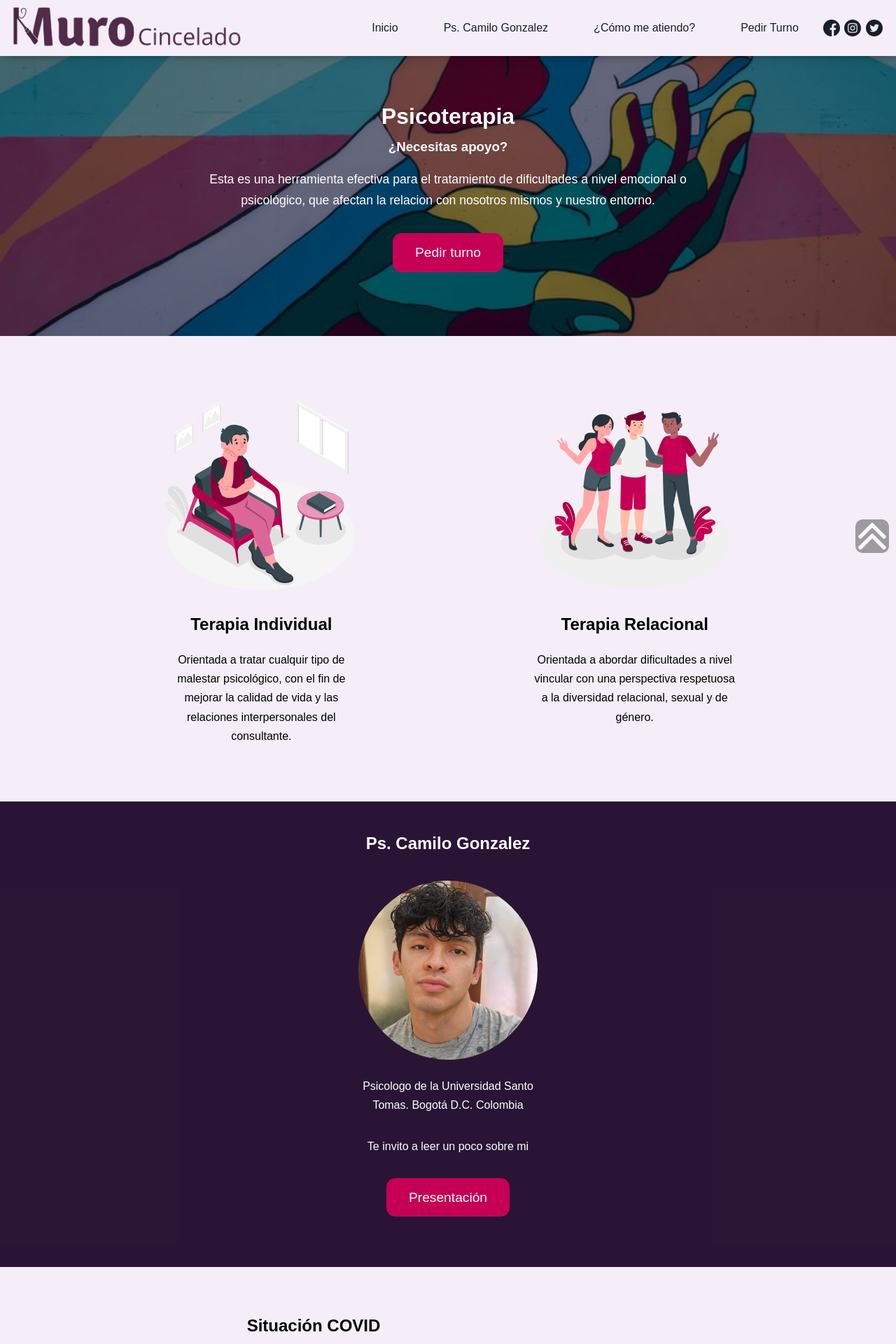
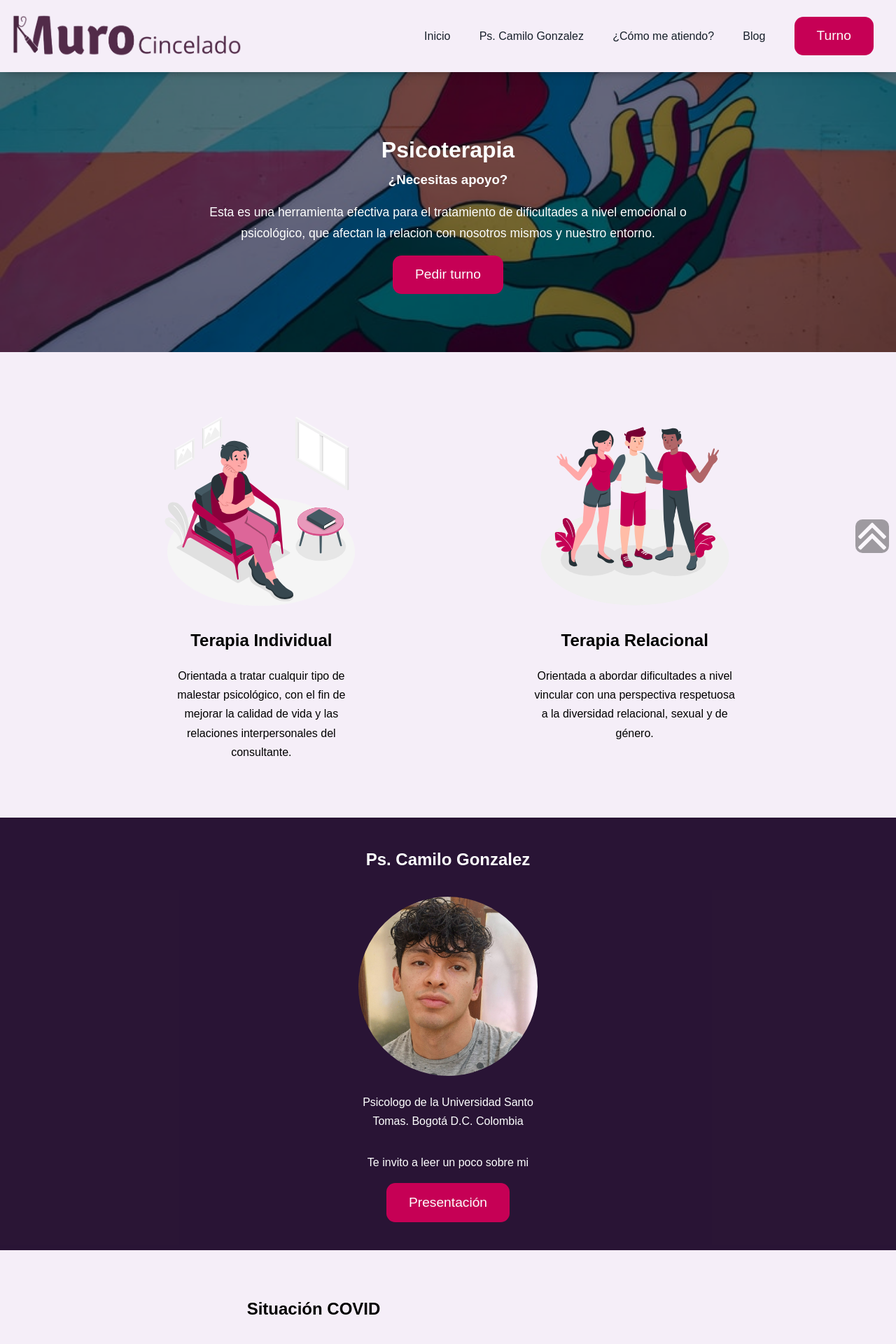
Before and after one commit to jmilo13/muro-cincelado, a Next.js app: page / in a window 1280 px wide. Shown: the top 1920 px of the page at 70% size. Built offline with nearby package versions, Linux system fonts and the light colour scheme; a web font is replaced by a local one.

Commit message:
include blog link and callToAction in navbar fix margin CallToAction

```diff
--- a/components/CallToAction.js
+++ b/components/CallToAction.js
@@ -18,7 +18,6 @@ export default function Service (props) {
                         display: block;
                         width: max-content;
                         padding: 0.7rem 2rem;
-                        margin: 2rem auto;
                         background: var(--primary-color);
                         text-decoration: none;
                         color: var(--letter-on-dark);
--- a/components/Hero.js
+++ b/components/Hero.js
@@ -9,11 +9,13 @@ export default function Hero (props) {
                     <h2 className="hero__title">{title}</h2>
                     <h3 className="hero__subtitle">{subtitle}</h3>
                     <p className="hero__text">{children}</p>
-                    <CallToAction
-                        link="https://wa.me/message/LBT3GA3KFI23E1"
-                        text={buttonText}
-                        external={true}
-                    />
+                    <div className='hero__button'>
+                        <CallToAction
+                            link="https://wa.me/message/LBT3GA3KFI23E1"
+                            text={buttonText}
+                            external={true}
+                        />
+                    </div>
                 </div>
                 <style jsx>
                     {`
@@ -50,6 +52,10 @@ export default function Hero (props) {
                     font-size: 1.1rem;
                     margin: 1rem;
                     }
+                    .hero__button{
+                    width: fit-content;
+                    margin: auto
+                    }
                     @media (max-width: 59rem) {
                     .hero {
                         min-height: 24rem;
--- a/components/Navbar.js
+++ b/components/Navbar.js
@@ -1,12 +1,12 @@
 import React from 'react'
 import Link from 'next/link'
+import CallToAction from '@components/CallToAction'
 
 
 class Navbar extends React.Component {
     handleClick(){
-      console.log('oprimido fuer del if')
+      //se ejecuta en todos los enlaces para ocultar el menu movil al renderizar
         if (window.innerWidth < 945) {
-          console.log('oprimido')
             const menu = document.querySelector('.navbar')
             const button = document.querySelector('.navbar__button-menu')
             const styleTransform = menu.style.transform
@@ -23,7 +23,8 @@ class Navbar extends React.Component {
                         <li className="navbar__element">
                           <Link href="/">
                             <a onClick={this.handleClick}>Inicio</a>
-                          </Link></li>
+                          </Link>
+                        </li>
                         <li className="navbar__element">
                           <Link href="/psicologo-camilo-gonzalez">
                             <a onClick={this.handleClick}>Ps. Camilo Gonzalez</a>
@@ -32,13 +33,25 @@ class Navbar extends React.Component {
                         <li className="navbar__element">
                           <Link href="/modalidad-de-intervencion">
                             <a onClick={this.handleClick}>¿Cómo me atiendo?</a>
-                          </Link></li>
-                        <li className="navbar__element"><a href="https://api.whatsapp.com/message/LBT3GA3KFI23E1" target="_blank" rel='noreferrer noopener'>Pedir Turno</a></li>
+                          </Link>
+                        </li>
+                        <li className="navbar__element">
+                          <Link href="/blog">
+                            <a onClick={this.handleClick}>Blog</a>
+                          </Link>
+                        </li>
+                        <li className="navbar__element">
+                          <CallToAction
+                            link="https://wa.me/message/LBT3GA3KFI23E1"
+                            text='Turno'
+                            external={true}
+                          />
+                        </li>
                     </ul>
                     <div className="navbar__social">
-                        <a href={this.props.linkOne} target="_blank" rel='noreferrer noopener'><img src={this.props.socialOne} className="navbar__media"/></a>
-                        <a href={this.props.linkTwo} target="_blank" rel='noreferrer noopener'><img src={this.props.socialTwo} className="navbar__media"/></a>
-                        <a href={this.props.linkThree} target="_blank" rel='noreferrer noopener'><img src={this.props.socialThree} className="navbar__media"/></a>
+                      <a href={this.props.linkOne} target="_blank" rel='noreferrer noopener'><img src={this.props.socialOne} className="navbar__media"/></a>
+                      <a href={this.props.linkTwo} target="_blank" rel='noreferrer noopener'><img src={this.props.socialTwo} className="navbar__media"/></a>
+                      <a href={this.props.linkThree} target="_blank" rel='noreferrer noopener'><img src={this.props.socialThree} className="navbar__media"/></a>
                     </div>
                 </div>
                 <button className="navbar__button-menu" type="button" onClick={this.handleClick}></button>
@@ -95,10 +108,7 @@ class Navbar extends React.Component {
                             display: none;
                           }
                           .navbar__social {
-                            display: flex;
-                            justify-content: space-between;
-                            margin-left: 1rem;
-                            align-items: center;
+                            display: none
                           }
                           .navbar__media {
                             display: block;
@@ -138,6 +148,7 @@ class Navbar extends React.Component {
                               border-bottom: solid #c7c7c7;
                             }
                             .navbar__social {
+                              display: flex;
                               min-width: 10rem;
                               margin: 0;
                               justify-content: space-between;
--- a/components/NoticeCard.js
+++ b/components/NoticeCard.js
@@ -12,11 +12,13 @@ export default function Notice (props) {
                 <img className="notice__image" src={src} alt={alt} layout='fill'/>
                 </div>
                 <div>
-                <p className="notice__information">{children}</p>
-                <CallToAction
-                    link={link}
-                    text="Guía"
-                />
+                    <p className="notice__information">{children}</p>
+                    <div className='notice__button'>
+                        <CallToAction
+                            link={link}
+                            text="Guía"
+                        />
+                    </div>
                 </div>
                 <style jsx>
                     {`
@@ -35,6 +37,10 @@ export default function Notice (props) {
                     width: 20rem;
                     margin: 1rem 0;
                     }
+                    .notice__button{
+                    width: fit-content;
+                    margin: auto
+                    }
                     `}
                 </style>
             </section>
--- a/components/PresentationCard.js
+++ b/components/PresentationCard.js
@@ -14,10 +14,13 @@ export default function PresentationCard (props) {
                     <figcaption className="presentation__caption">{studies}</figcaption>
                 </figure>
                 <p className="presentation__invitation">{invitation}</p>
-                <CallToAction
-                    link={link}
-                    text="Presentación"
-                />
+                <div className='presentation__button'>
+                    <CallToAction
+                        link={link}
+                        text="Presentación"
+                    />
+                </div>
+
                 <style jsx>
                     {`
                     .presentation {
@@ -37,6 +40,10 @@ export default function PresentationCard (props) {
                     .presentation__invitation {
                     margin: 1.5 0;
                     }
+                    .presentation__button{
+                    width: fit-content;
+                    margin: auto
+                    }
                     `}
                 </style>
             </section>
--- a/data/50-anos-de-orgullo.mdx
+++ b/data/50-anos-de-orgullo.mdx
@@ -4,7 +4,7 @@ autor: 'Camilo Gonzalez'
 autorURL: '/psicologo-camilo-gonzalez'
 date: '23 junio 2020'
 category: 'Historia'
-imageURL: '/images/orgullo.jpg'
+imageURL: '/images/blogImage/orgullo.jpg'
 imageAutor: 'Diana Davies - Marcha del Orgullo 1971'
 imageAutorURL: 'https://digitalcollections.nypl.org/items/510d47e3-6573-a3d9-e040-e00a18064a99'
 ---
```
Also changed, not shown: public/images/blogImage/orgullo.jpg (renamed from public/images/orgullo.jpg).
